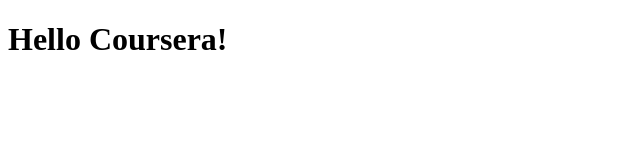
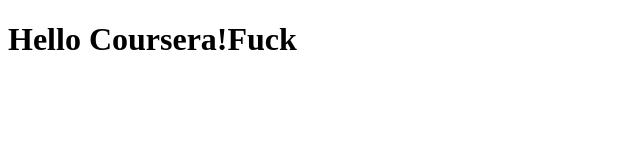
Before and after one commit to lmtriwork/coursera-test, a plain HTML site: page index.html in a window 1280 px wide. Shown: the whole page, without its empty margins (0-640 px from the left). Drawn offline with Linux system fonts and the light colour scheme.

Commit message:
Small addition to our page content.

```diff
--- a/index.html
+++ b/index.html
@@ -6,7 +6,7 @@
 	<title>Hello Coursera!</title>
 </head>
 <body>
-	<h1>Hello Coursera!</h1>
+	<h1>Hello Coursera!Fuck</h1>
 
 </body>
 </html>
```
